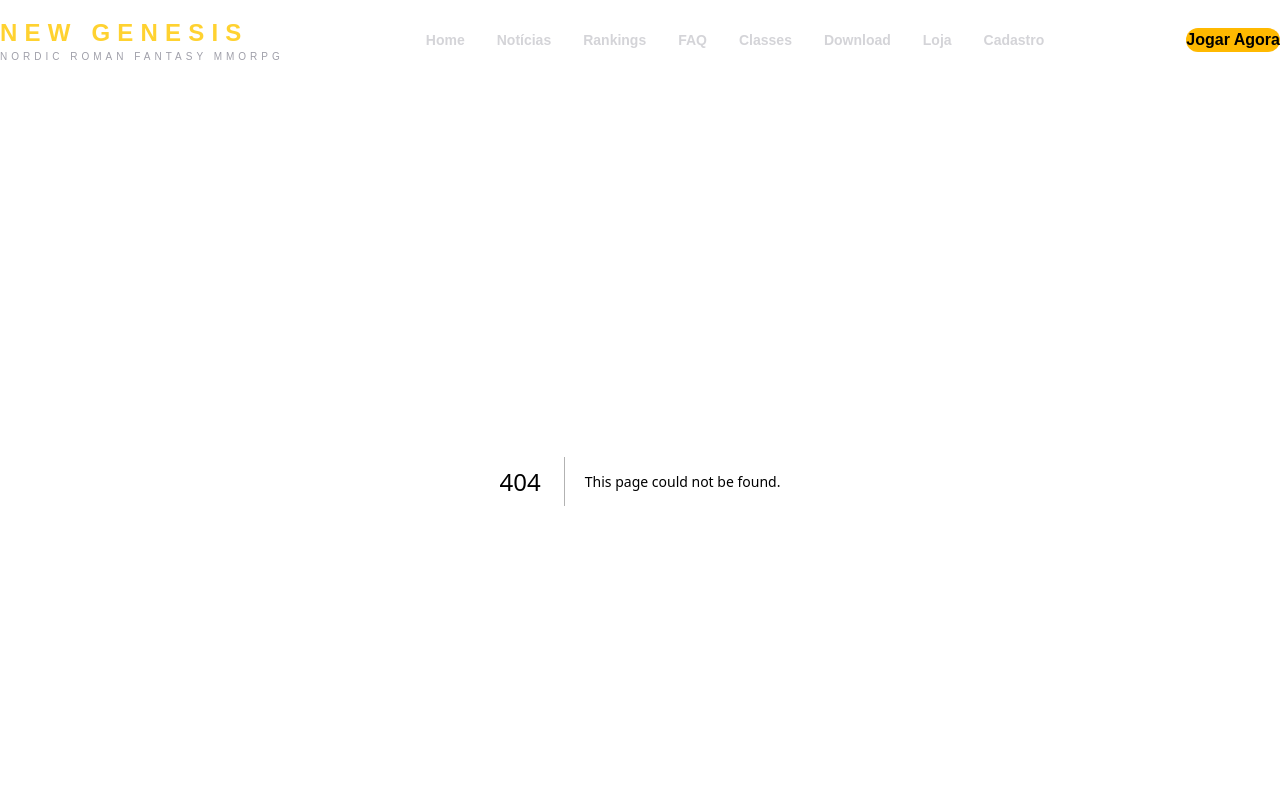
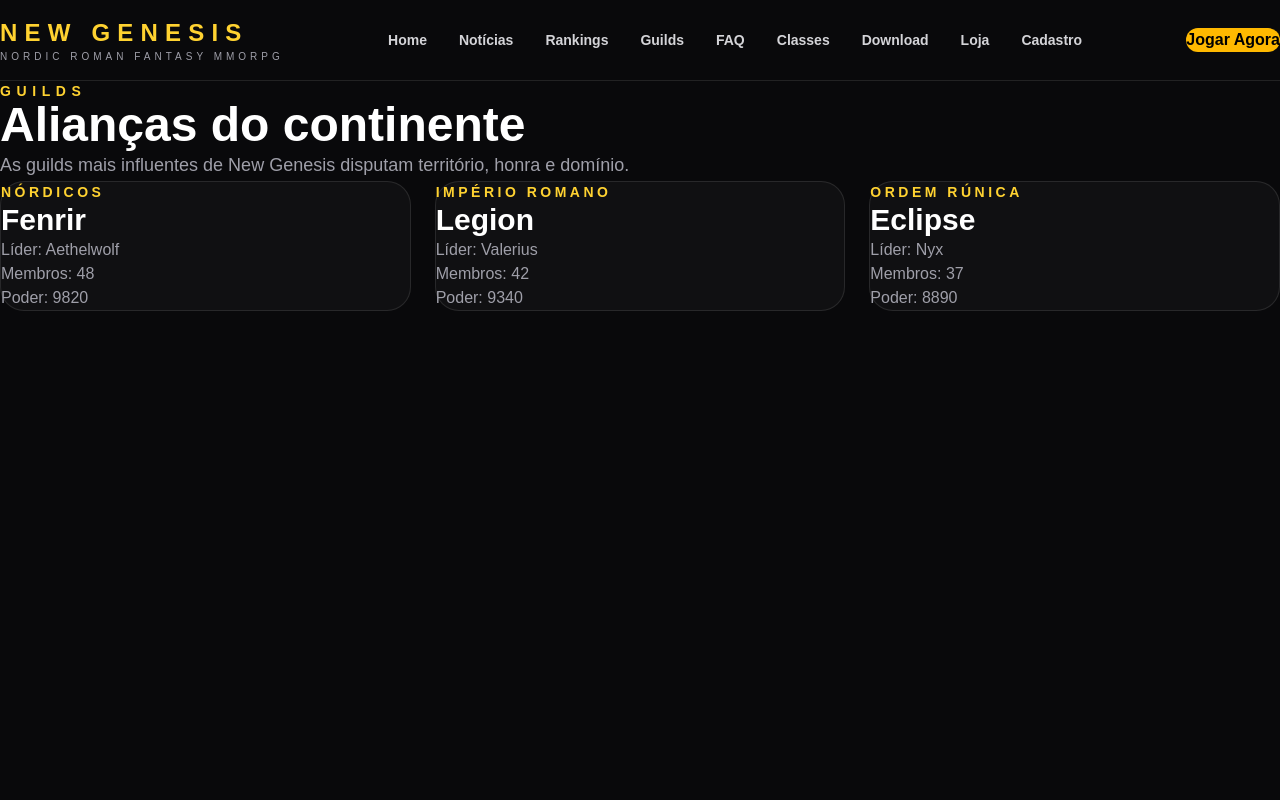
Before and after one commit to crsandrade/newgenesis-webproject, a Next.js app: page /guilds in a window 1280 px wide. Before the commit this address had no page. Shown: the top 800 px of the page. Built offline with nearby package versions, Linux system fonts and the light colour scheme.

Commit message:
feat: add guilds page

```diff
--- /dev/null
+++ b/app/guilds/page.tsx
@@ -0,0 +1,48 @@
+import type { Metadata } from "next";
+
+import { guilds } from "@/data/guilds";
+
+export const metadata: Metadata = {
+  title: "Guilds",
+  description: "Guilds oficiais de New Genesis",
+};
+
+export default function GuildsPage() {
+  return (
+    <main className="min-h-screen bg-[#09090b] px-6 pt-32 pb-20 text-white">
+      <div className="mx-auto max-w-7xl">
+        <p className="mb-4 text-sm font-bold uppercase tracking-[0.4em] text-amber-300">
+          Guilds
+        </p>
+
+        <h1 className="text-5xl font-black">Alianças do continente</h1>
+
+        <p className="mt-6 max-w-2xl text-lg leading-8 text-zinc-400">
+          As guilds mais influentes de New Genesis disputam território, honra e
+          domínio.
+        </p>
+
+        <div className="mt-14 grid gap-6 md:grid-cols-3">
+          {guilds.map((guild) => (
+            <article
+              key={guild.id}
+              className="rounded-3xl border border-white/10 bg-white/[0.03] p-8 transition hover:-translate-y-2 hover:border-amber-300/40"
+            >
+              <p className="text-sm font-bold uppercase tracking-[0.25em] text-amber-300">
+                {guild.faction}
+              </p>
+
+              <h2 className="mt-4 text-3xl font-black">{guild.name}</h2>
+
+              <div className="mt-6 space-y-3 text-zinc-400">
+                <p>Líder: {guild.leader}</p>
+                <p>Membros: {guild.members}</p>
+                <p>Poder: {guild.power}</p>
+              </div>
+            </article>
+          ))}
+        </div>
+      </div>
+    </main>
+  );
+}
--- a/components/Footer.tsx
+++ b/components/Footer.tsx
@@ -25,6 +25,9 @@ export function Footer() {
           <Link className="transition hover:text-amber-300" href="/rankings">
           Rankings
           </Link>
+          <Link className="transition hover:text-amber-300" href="/guilds">
+            Guilds
+          </Link>
           <Link className="transition hover:text-amber-300" href="/faq">
             FAQ
           </Link>
--- a/components/Navbar.tsx
+++ b/components/Navbar.tsx
@@ -19,6 +19,7 @@ export function Navbar() {
           <Link className="transition hover:text-amber-300" href="/">Home</Link>
           <Link className="transition hover:text-amber-300" href="/news">Notícias</Link>
           <Link className="transition hover:text-amber-300" href="/rankings">Rankings</Link>
+          <Link className="transition hover:text-amber-300" href="/guilds">Guilds</Link>
           <Link className="transition hover:text-amber-300" href="/faq">FAQ</Link>
           <Link className="transition hover:text-amber-300" href="/classes">Classes</Link>
           <Link className="transition hover:text-amber-300" href="/download">Download</Link>
--- /dev/null
+++ b/data/guilds.ts
@@ -0,0 +1,26 @@
+export const guilds = [
+  {
+    id: "fenrir",
+    name: "Fenrir",
+    leader: "Aethelwolf",
+    members: 48,
+    faction: "Nórdicos",
+    power: 9820,
+  },
+  {
+    id: "legion",
+    name: "Legion",
+    leader: "Valerius",
+    members: 42,
+    faction: "Império Romano",
+    power: 9340,
+  },
+  {
+    id: "eclipse",
+    name: "Eclipse",
+    leader: "Nyx",
+    members: 37,
+    faction: "Ordem Rúnica",
+    power: 8890,
+  },
+];
```
